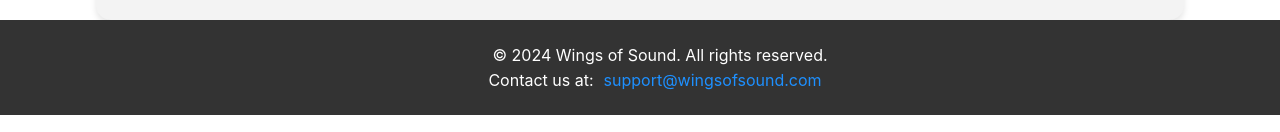
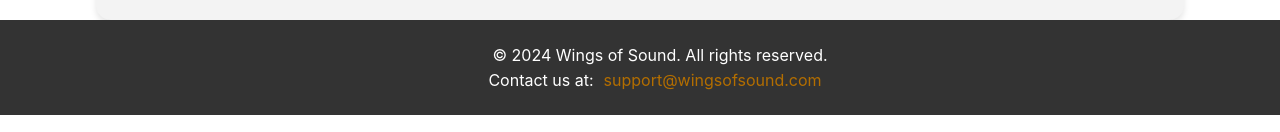
Before and after one commit to lelocin/wings-frontend, a React (Create React App) app: page / in a window 1280 px wide. Shown: the part 1344-1476 px from the top of the page. Built offline with nearby package versions, Linux system fonts and the light colour scheme.

Commit message:
added footer component

```diff
--- a/src/components/Footer.css
+++ b/src/components/Footer.css
@@ -15,7 +15,7 @@
   }
 
   .footer a {
-    color: #1e90ff;
+    color: #b36e00;
     text-decoration: none;
     margin: 0 10px;
   }
```
